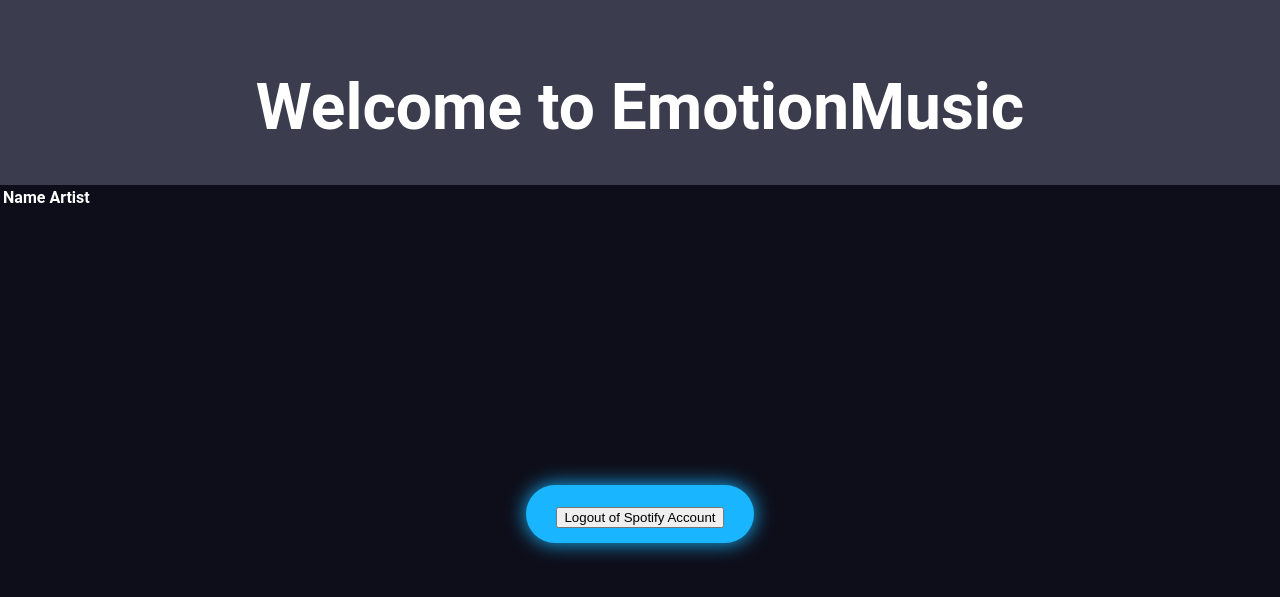
After one commit to miching/MusicEmotion, a Flask app: page /queue-display in a window 1280 px wide. The commit adds this page. Shown: the top 597 px of the page. Run offline with Flask 2, Linux system fonts and the light colour scheme; lists and menus that the app fills with data are empty; parts of the project's set-up code (start-up, migrations or seed data) failed here and were passed over.

Commit message:
Adding my changes
Adding the changes to the Spotify queue

```diff
--- a/app.py
+++ b/app.py
@@ -1,74 +1,181 @@
-from flask import Flask, render_template, Response, request
+import pathlib
+# from deepface import DeepFace
+from spotipy.oauth2 import SpotifyOAuth
+import spotipy
+from flask import Flask, render_template, url_for, redirect, request, session
 import cv2
-import pathlib
-from deepface import DeepFace
 import time
+import pandas as pd
+
+
 
 app = Flask(__name__)
+
+
+app.secret_key = "ONealalsf23p9e"
+app.config['SESSION_COOKIE_NAME'] = 'Temp Cookie'
+TOKEN_INFO = "token_info"
+
+
 #Default training data provided by CV2 for facial recog
 cascPath = pathlib.Path(cv2.__file__).parent.absolute() / 'data/haarcascade_frontalface_default.xml'
 faceCascade = cv2.CascadeClassifier(str(cascPath))
 video_capture = cv2.VideoCapture(0)
 
-def camera():
 
-    #Run for 10 seconds
-    t_end = time.time() + 20
+# def camera():
+#
+#     #Run for 10 seconds
+#     t_end = time.time() + 20
+#
+#     #Keep capturing till time over
+#     while time.time() < t_end:
+#     # While cam is on
+#     #while True:
+#         # Capture frame-by-frame
+#         ret, frame = video_capture.read()
+#         result = DeepFace.analyze(frame, actions=['emotion'], enforce_detection=False)
+#         #print(result)
+#
+#         # Color scale
+#         gray = cv2.cvtColor(frame, cv2.COLOR_BGR2GRAY)
+#
+#         faces = faceCascade.detectMultiScale(
+#             gray,
+#             scaleFactor=1.1,
+#             minNeighbors=5,  # Things not facial
+#             minSize=(30, 30),
+#             flags=cv2.CASCADE_SCALE_IMAGE
+#         )
+#
+#         # Draw a rectangle around the faces
+#         for (x, y, w, h) in faces:
+#             cv2.rectangle(frame, (x, y), (x + w, y + h), (0, 255, 0), 2)
+#
+#             cv2.putText(frame, result[0]['dominant_emotion'], (x, y - 10), cv2.FONT_HERSHEY_SIMPLEX, 0.9, (36, 255, 12),
+#                         2)
+#
+#         #cv2.imshow('Emotion', frame)
+#
+#         ret, buffer = cv2.imencode('.jpg', frame)
+#         frame=buffer.tobytes()
+#
+#         yield (b'--frame\r\n'
+#                     b'Content-Type: image/jpeg\r\n\r\n' + frame + b'\r\n')
+#
+#     # When everything is done, release the capture
+#     video_capture.release()
+#     cv2.destroyAllWindows()
 
-    #Keep capturing till time over
-    while time.time() < t_end:
-    # While cam is on
-    #while True:
-        # Capture frame-by-frame
-        ret, frame = video_capture.read()
-        result = DeepFace.analyze(frame, actions=['emotion'], enforce_detection=False)
-        #print(result)
 
-        # Color scale
-        gray = cv2.cvtColor(frame, cv2.COLOR_BGR2GRAY)
+@app.route('/logout')
+def logout():
+    for key in list(session.keys()):
+        session.pop(key)
+    return redirect('/')
 
-        faces = faceCascade.detectMultiScale(
-            gray,
-            scaleFactor=1.1,
-            minNeighbors=5,  # Things not facial
-            minSize=(30, 30),
-            flags=cv2.CASCADE_SCALE_IMAGE
-        )
 
-        # Draw a rectangle around the faces
-        for (x, y, w, h) in faces:
-            cv2.rectangle(frame, (x, y), (x + w, y + h), (0, 255, 0), 2)
+@app.route('/login', methods=['GET', 'POST'])
+def login():
+    sp_oauth = create_spotify_oauth()
+    auth_url = sp_oauth.get_authorize_url()
+    return redirect(auth_url)
 
-            cv2.putText(frame, result[0]['dominant_emotion'], (x, y - 10), cv2.FONT_HERSHEY_SIMPLEX, 0.9, (36, 255, 12),
-                        2)
+@app.route('/authorize')
+def authorize():
+    sp_oauth = create_spotify_oauth()
+    session.clear()
+    code = request.args.get('code')
+    token_info = sp_oauth.get_access_token(code)
+    session["token_info"] = token_info
+    return redirect("/queue-display")
 
-        #cv2.imshow('Emotion', frame)
 
-        ret, buffer = cv2.imencode('.jpg', frame)
-        frame=buffer.tobytes()
+@app.route('/captureimage') #this will be our redirect page
+def picturePage():  # put application's code here
+    return 'Hello' #render_template('capture-image.html')
 
-        yield (b'--frame\r\n'
-                    b'Content-Type: image/jpeg\r\n\r\n' + frame + b'\r\n')
 
-    # When everything is done, release the capture
-    video_capture.release()
-    cv2.destroyAllWindows()
+@app.route('/getTracks')
+def getTracks():
+    try:
+        token_info = get_token()
+    except:
+        print("user not logged in")
+        return redirect("/")
+    sp = spotipy.Spotify(auth=token_info['access_token'])
+    return sp.current_user_saved_tracks(limit=50, offset=0)
+
+
+@app.route('/queue-display', methods=['GET', 'POST'])
+def queueDisplay():
+    if request.method == 'POST':
+        return redirect(url_for('logout', _external=True))
+    else:
+        return render_template("queue-display.html")
 
 
 
-@app.route('/')
-def index():  # put application's code here
-    return render_template('index.html')
 
 
-@app.route('/emotion', methods = ['GET','POST'])
-def captureEmotion():
 
+
+# @app.route('/')
+# def queue():
+#     results = spotipy.album_tracks('album_id') # Replace 'album_id' with the ID of the album you want to display
+#
+#     songs = []
+#     for track in results['items']:
+#         song = {
+#             'name': track['name'],
+#             'artist': track['artists'][0]['name'],
+#             'image': track['album']['images'][0]['url']
+#         }
+#         songs.append(song)
+#
+#     return render_template('index.html', songs=songs)
+
+
+
+
+
+
+@app.route('/', methods=['GET', 'POST'])
+def homepage():
     if request.method == 'POST':
-        return Response(camera(), mimetype='multipart/x-mixed-replace; boundary=frame')
+        return redirect(url_for('login', _external=True))
+    else:
+        return render_template("homepage.html")
 
-    else:
-        return Response(camera(), mimetype='multipart/x-mixed-replace; boundary=frame')
+
+def get_token():
+    token_valid = False
+    token_info = session.get("token_info", {})
+
+    # Checking if the session already has a token stored
+    if not (session.get('token_info', False)):
+        token_valid = False
+        return token_info, token_valid
+
+    # Checking if token has expired
+    now = int(time.time())
+    is_expired = session.get('token_info').get('expires_at') - now < 60
+
+    # Refreshing token if it has expired
+    if (is_expired):
+        sp_oauth = create_spotify_oauth()
+        token_info = sp_oauth.refresh_access_token(session.get('token_info').get('refresh_token'))
+
+    token_valid = True
+    return token_info, token_valid
+
+
+def create_spotify_oauth():
+    return SpotifyOAuth(
+        client_id="701d5036b2b4465eb0254db1f4d67056",
+        client_secret="93d4504616194679a6ee5ab445204bed",
+        redirect_uri=url_for('authorize', _external=True),
+        scope="user-library-read")
 
 
 
--- /dev/null
+++ b/static/css/homepage.css
@@ -0,0 +1,62 @@
+body {
+    font-family: 'Roboto', sans-serif;
+    background-color: #0e0e1a;
+    margin: 0;
+    padding: 0;
+    color: #fff;
+}
+
+header {
+    background-color: #3c3c4f;
+    padding: 20px;
+    text-align: center;
+}
+
+h1 {
+    font-size: 4rem;
+    margin: 50px 0 20px;
+    text-align: center;
+    text-shadow: 2px 2px #3c3c4f;
+}
+
+p {
+    font-size: 1.5rem;
+    line-height: 1.8;
+    margin: 0 auto 40px;
+    max-width: 700px;
+    text-align: center;
+    text-shadow: 2px 2px #3c3c4f;
+}
+
+a {
+    color: #fff;
+    text-decoration: none;
+    border-bottom: 2px solid #19b5fe;
+    transition: all 0.3s ease-in-out;
+    border-radius: 10px;
+}
+
+a:hover {
+    color: #19b5fe;
+    border-color: #19b5fe;
+}
+
+button {
+    background-color: #19b5fe;
+    border: none;
+    border-radius: 30px;
+    color: #fff;
+    font-size: 1.5rem;
+    padding: 15px 30px;
+    text-transform: uppercase;
+    letter-spacing: 2px;
+    box-shadow: 0 0 20px #19b5fe;
+    transition: all 0.3s ease-in-out;
+    display: block;
+    margin: 0 auto;
+}
+
+button:hover {
+    background-color: #1abc9c;
+    box-shadow: 0 0 20px #1abc9c;
+}
--- /dev/null
+++ b/templates/queue-display.html
@@ -0,0 +1,38 @@
+<!DOCTYPE html>
+<html>
+  <head>
+      <link rel="stylesheet" href = "{{ url_for('static', filename = 'css/homepage.css') }}">
+      <title>EmotionMusic</title>
+  </head>
+  <body>
+    <header>
+      <h1>Welcome to EmotionMusic</h1>
+    </header>
+    <main>
+        <div id="song-queue" style="overflow: scroll; height: 300px;">
+          <table>
+            <thead>
+              <tr>
+                <th>Name</th>
+                <th>Artist</th>
+              </tr>
+            </thead>
+            <tbody style="background-color: white">
+
+{#              {% for song in songs['items'] %}#}
+{#                <tr>#}
+{#                  <td>{{ song['track']['name'] }}</td>#}
+{#                  <td>{{ song['track']['artists'][0]['name'] }}</td>#}
+{#                </tr>#}
+{#              {% endfor %}#}
+            </tbody>
+          </table>
+        </div>
+      <button>
+          <form action = '/', method="POST">
+            <input type = "submit", name = 'logoutButton', value = "Logout of Spotify Account">
+        </form>
+      </button>
+    </main>
+  </body>
+</html>
```
Also changed, not shown: static/css/main.css (+27 -0 lines), static/css/queue.css (added, +34 -0 lines), static/home.py (added, +19 -0 lines), templates/capture-image.html (added, +32 -0 lines), templates/homepage.html (added, +22 -0 lines), templates/index.html (deleted, +0 -21 lines), 1 other file.
